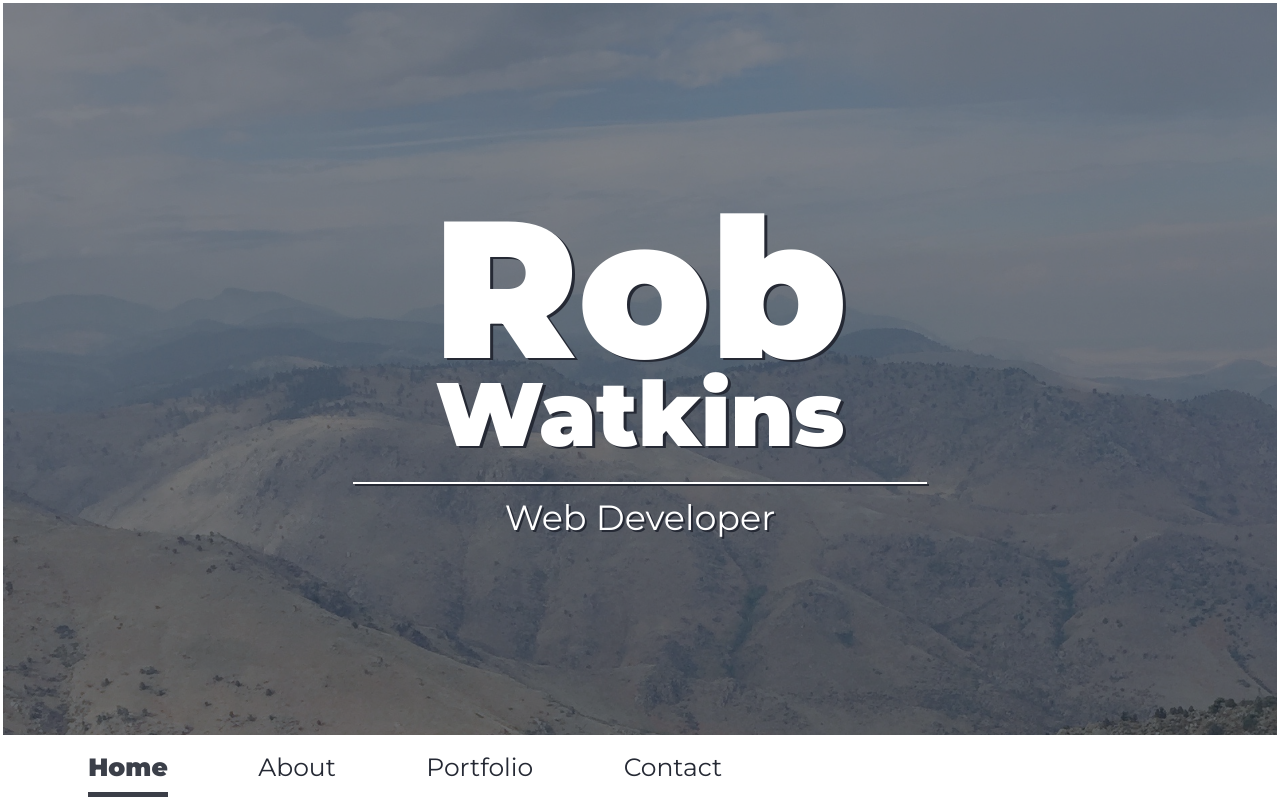
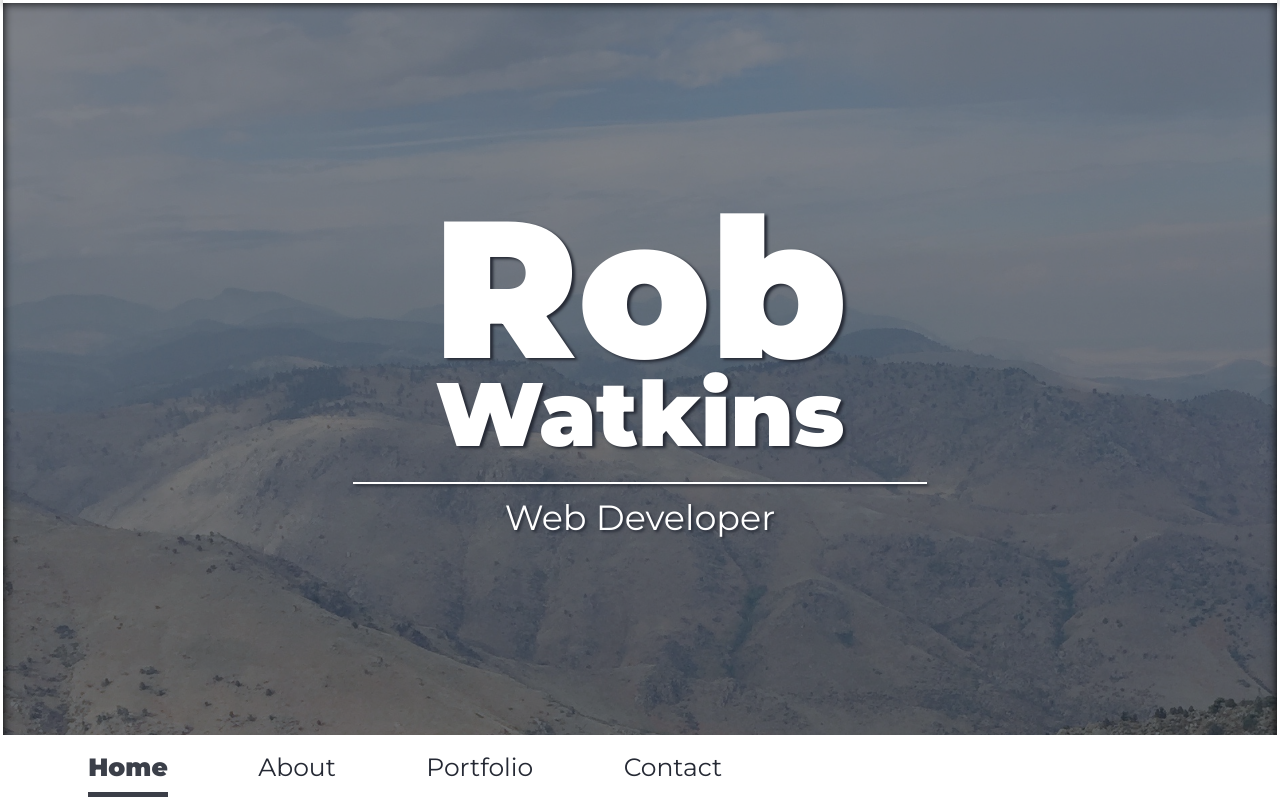
Before and after one commit to robpwatkins/FirstTry-robpwatkins, a React (Create React App) app: page / in a window 1280 px wide. Shown: the top 800 px of the page. Built offline with nearby package versions, Linux system fonts and the light colour scheme.

Commit message:
got that inset shadow going around the border

```diff
--- a/src/App.css
+++ b/src/App.css
@@ -32,18 +32,17 @@ h1, h2, h3, h4, h5, h6 {
   flex-direction: column;
   width: 100%;
   height: 100%;
-  /* padding-top: 45px; */
   align-items: center;
   justify-content: space-between;
   background: #25293496;
-  /* padding-top: 45px; */
+  box-shadow: inset 0px 0px 10px black;
 }
 
 .tippy-top {
   width: 100%;
   margin: 0;
   border-top: 3px solid white;
-  box-shadow: 0px 0px 0px #252934;
+  box-shadow: 0px 0px 10px black;
 
 }
 
@@ -64,25 +63,25 @@ h1, h2, h3, h4, h5, h6 {
   height: 190px;
   font-size: 195px;
   font-weight: 900;
-  text-shadow: 3px 2px #252934;
+  text-shadow: 3px 2px 3px #252934;
 }
 
 .last-name {
   font-size: 90px;
   font-weight: 900;
-  text-shadow: 3px 2px #252934;
+  text-shadow: 3px 2px 3px#252934;
 }
 
 hr {
   width: 45%;
   border: 0;
   border-top: 2px solid white;
-  box-shadow: 2px 2px #252934;
+  box-shadow: 2px 2px 3px #252934;
 }
 
 .web-dev {
   font-size: 35px;
-  text-shadow: 2px 2px #252934;
+  text-shadow: 2px 2px 3px #252934;
 }
 
 .fab-box {
```
